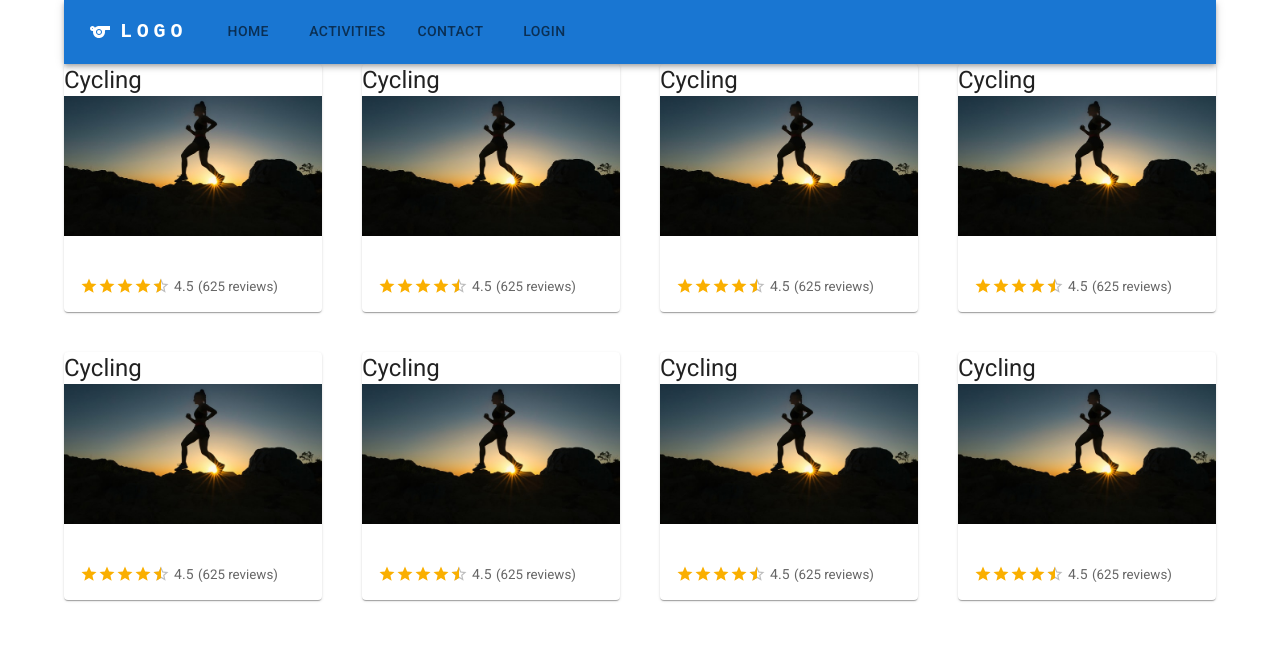
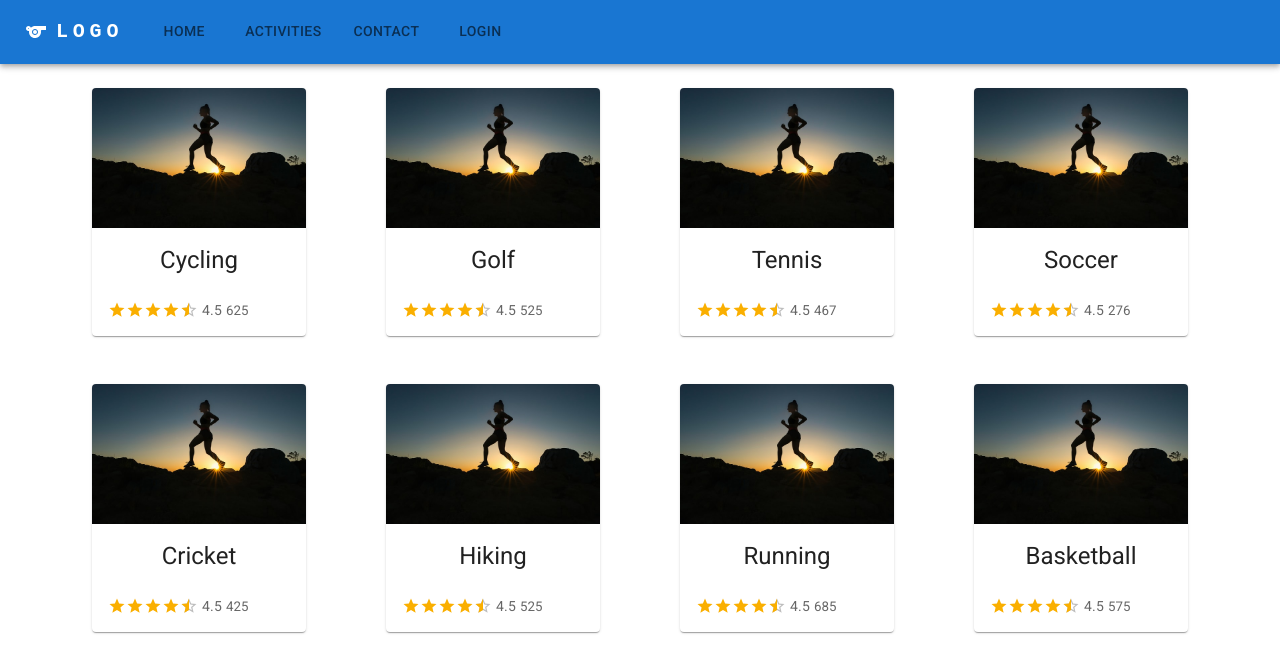
Before and after one commit to Feng-CA/sports-4-us_react, a React (Create React App) app: page /activities in a window 1280 px wide. Shown: the top 672 px of the page. Built offline with nearby package versions, Linux system fonts and the light colour scheme.

Commit message:
creates categoried activities with grid cards

```diff
--- a/src/components/Activities.js
+++ b/src/components/Activities.js
@@ -1,18 +1,15 @@
+import Container from '@mui/material/Container';
+import Grid from "@mui/material/Grid";
 import CategoryCard from "./CategoryCard";
-import Grid from "@mui/material/Grid";
+import categories from "../data/categoryList.json";
 
 const Activities = () => {
     return (
-      <Grid container spacing={5}>
-        <CategoryCard />
-        <CategoryCard />
-        <CategoryCard />
-        <CategoryCard />
-        <CategoryCard />
-        <CategoryCard />
-        <CategoryCard />
-        <CategoryCard />
-      </Grid>
+      <Container>
+        <Grid container spacing={{ xs: 2, md: 3}} columns={{xs: 4, sm: 8, md: 12}}>
+          {categories.map((category, index) => <CategoryCard category={category} key={index} />)}
+        </Grid>
+      </Container>
     )
 }
 
--- a/src/components/App.js
+++ b/src/components/App.js
@@ -9,20 +9,16 @@ import Notfound from './NotFound';
 import { reducer } from '../utils/reducer';
 import { StateContext } from '../utils/stateContext';
 import SignupForm from './SignupForm';
-import Container from '@mui/material/Container';
 
 const App = () => {
   const initialState = {
-
     loggedInUser: null
-
   }
 
   const [store, dispatch] = useReducer(reducer, initialState)
   const {loggedInUser} = store
   return (
     <div className="App">
-      <Container>
         <StateContext.Provider value={{store, dispatch}}>
         <Router>
 						<Navigation />
@@ -37,7 +33,6 @@ const App = () => {
               </Routes>
             </Router>
         </StateContext.Provider>
-      </Container>
     </div>
   )
 }
--- a/src/components/CategoryCard.js
+++ b/src/components/CategoryCard.js
@@ -7,37 +7,37 @@ import { CardActionArea } from '@mui/material';
 import Grid from "@mui/material/Grid";
 import Box from '@mui/material/Box';
 import Rating from '@mui/material/Rating';
-import running from "../assets/running.jpg";
 
-export default function CategoryCard() {
+
+export default function CategoryCard({category}) {
   return (
-    <Grid item xs={3}>
-        <Card sx={{ maxWidth: 345 }}>
+    <Grid item xs={8} sm={4} md={3} sx={{display: "flex", justifyContent: "center"}} marginTop={3}>
+      <Card sx={{ maxWidth: 345 }}>
         <CardActionArea>
-            <Box sx={{display: "flex", alignItems: "center"}}>
+          <CardMedia
+          component="img"
+          height="140"
+          image={category.image}
+          alt="activity category"
+          />
+          <CardContent>
+            <Box sx={{display: "flex", justifyContent: "center"}}>
                 <Typography variant="h5" component="div">
-                    Cycling
+                  {category.name}
                 </Typography>
             </Box>
-            <CardMedia
-            component="img"
-            height="140"
-            image={running}
-            alt="activity"
-            />
-            <CardContent>
             <Box sx={{display: "flex", alignItems: "center"}} marginTop={3}>
-              <Rating name="read-only" value={4.5} readOnly precision={0.5} size="small" />
+              <Rating name="read-only" value={category.rating} readOnly precision={0.5} size="small" />
               <Typography variant="body2" component="p" marginLeft={0.5} color="text.secondary">
-                  4.5
+              {category.rating}
               </Typography>
               <Typography variant="body3" component="p" marginLeft={0.5} color="text.secondary">
-                  (625 reviews)
+                {category.numberOfReviews}
               </Typography>
             </Box>
-            </CardContent>
+          </CardContent>
         </CardActionArea>
-        </Card>
+      </Card>
     </Grid>
   );
 }
--- a/src/components/Home.js
+++ b/src/components/Home.js
@@ -7,14 +7,14 @@ const Home = () => {
 
     return(
         <div className="home">
-            <Typography variant="h5">Welcome to Sports 4 Us!</Typography>
+            <Typography variant="h5" align="center">Welcome to Sports 4 Us!</Typography>
             <img src={home} alt="landing"/>
             <Typography variant="h6">
             Sports-4-Us is an App that that helps people from all walks of life, to join and participate in a wide variety of sporting activities of their choice and at times flexible for them.
             </Typography>
             <Button variant="contained" onClick={() => navigate("/signup")}>Sign up</Button>
-            <Button variant="contained" onClick={() => navigate("/login")}>Log in</Button>
-            <Button variant="contained" onClick={() => navigate("/activities")}>Explorer all activities</Button>
+            <Button variant="contained" color="success" marginLeft={2} onClick={() => navigate("/login")}>Log in</Button>
+            <Button variant="contained" color="secondary" marginLeft={5} onClick={() => navigate("/activities")}>Explorer all activities</Button>
         </div>
     )
 
--- a/src/components/LoginForm.js
+++ b/src/components/LoginForm.js
@@ -1,6 +1,6 @@
 import { Button, InputLabel, TextField, Typography } from "@mui/material";
 import { useState } from "react";
-import { Link, useNavigate } from "react-router-dom";
+import { useNavigate } from "react-router-dom";
 import { useGlobalState } from "../utils/stateContext";
 
 const LoginForm = () => {
@@ -44,11 +44,11 @@ const LoginForm = () => {
                     <TextField type="password" name="password" id="password" placeholder="********" value={formData.password} onChange={handleFormData}/>
                 </div>
 
-                <Button variant="contained" type="submit">Login</Button>
+                <Button variant="contained" type="submit" color="success">Login</Button>
             </form>
             <div>
-                <h6>Not a member yet?</h6>
-                <Link to="/signup">Sign up</Link>
+                <p>Not a member yet?</p>
+                <Button variant="contained" onClick={() => navigate("/signup")}>Sign up</Button>
             </div>
         </>
     )
--- /dev/null
+++ b/src/data/categoryList.json
@@ -0,0 +1,58 @@
+[
+  {
+    "id": 1,
+	"name": "Cycling",
+	"rating": 4.5,
+	"numberOfReviews": 625,
+	"image": "images/running.jpg"
+	},
+  {
+    "id": 2,
+	"name": "Golf",
+	"rating": 4.5,
+	"numberOfReviews": 525,
+	"image": "images/running.jpg"
+	},
+  {
+    "id": 3,
+	"name": "Tennis",
+	"rating": 4.5,
+	"numberOfReviews": 467,
+	"image": "images/running.jpg"
+	},
+  {
+    "id": 4,
+	"name": "Soccer",
+	"rating": 4.5,
+	"numberOfReviews": 276,
+	"image": "images/running.jpg"
+	},
+  {
+    "id": 5,
+	"name": "Cricket",
+	"rating": 4.5,
+	"numberOfReviews": 425,
+	"image": "images/running.jpg"
+	},
+  {
+    "id": 6,
+	"name": "Hiking",
+	"rating": 4.5,
+	"numberOfReviews": 525,
+	"image": "images/running.jpg"
+	},
+  {
+    "id": 7,
+	"name": "Running",
+	"rating": 4.5,
+	"numberOfReviews": 685,
+	"image": "images/running.jpg"
+	},
+  {
+    "id": 8,
+	"name": "Basketball",
+	"rating": 4.5,
+	"numberOfReviews": 575,
+	"image": "images/running.jpg"
+	}
+]
```
Also changed, not shown: public/images/running.jpg (added).
